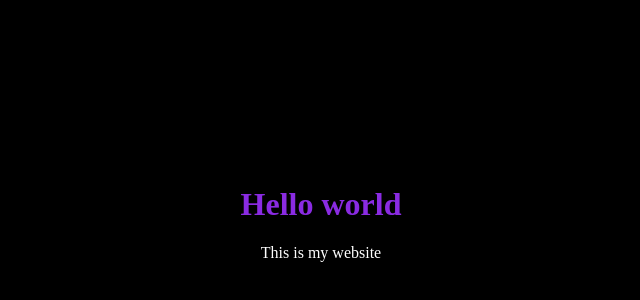
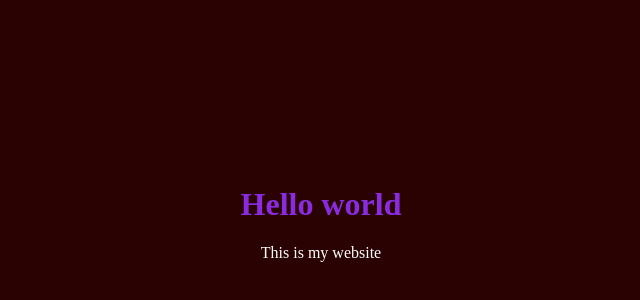
Before and after one commit to wydfaxil7/Hello-World-linters, a website: page index.html in a window 1280 px wide. Shown: the part 114-414 px from the top of the page, without its empty margins (319-959 px from the left). Drawn offline with Linux system fonts and the light colour scheme.

Commit message:
changed background

```diff
--- a/style.css
+++ b/style.css
@@ -5,7 +5,7 @@ h1 {
 
 body {
     text-align: center;
-    background-color: black;
+    background-color: rgb(43, 2, 2);
     color: white;
     margin-top: 300px;
 }
```
